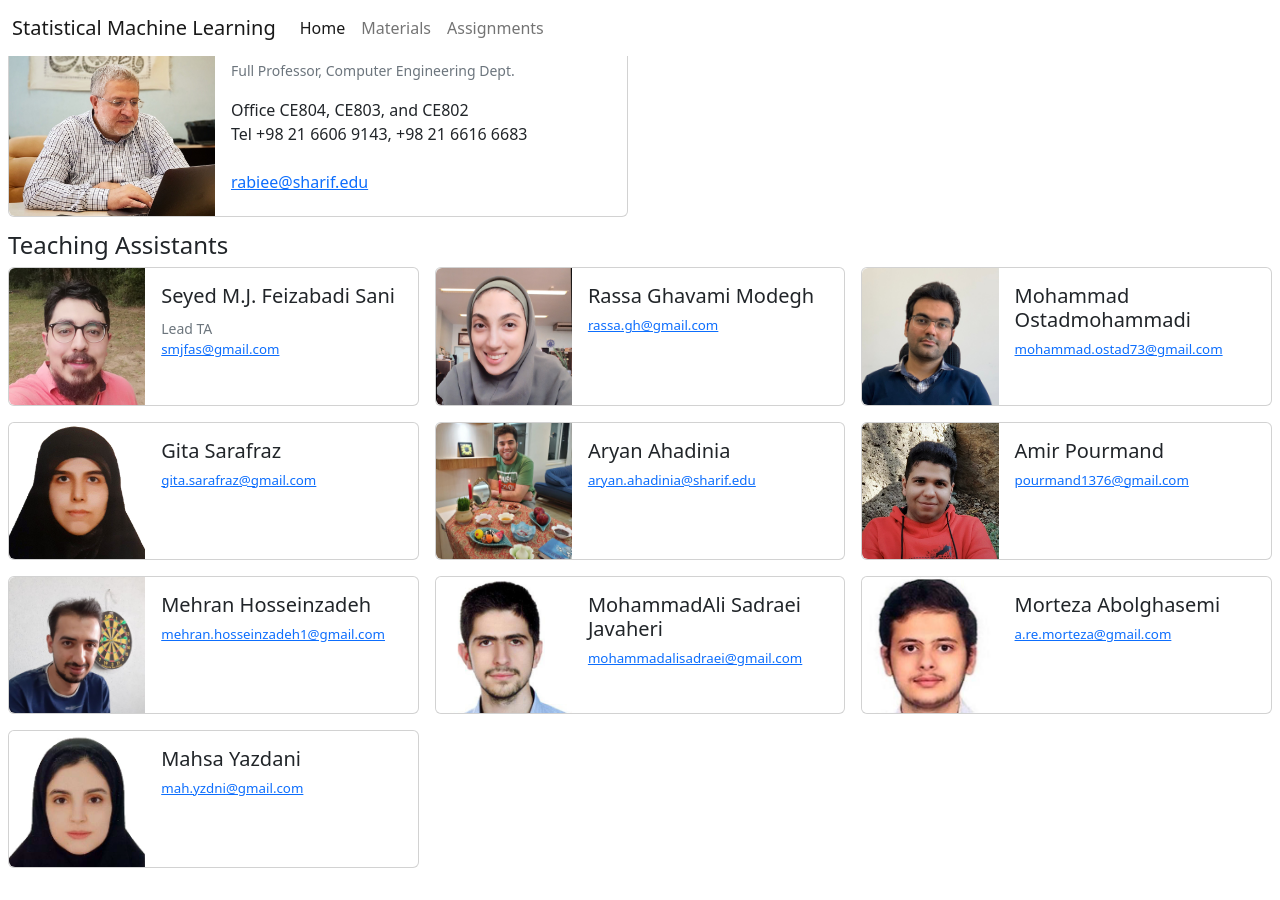
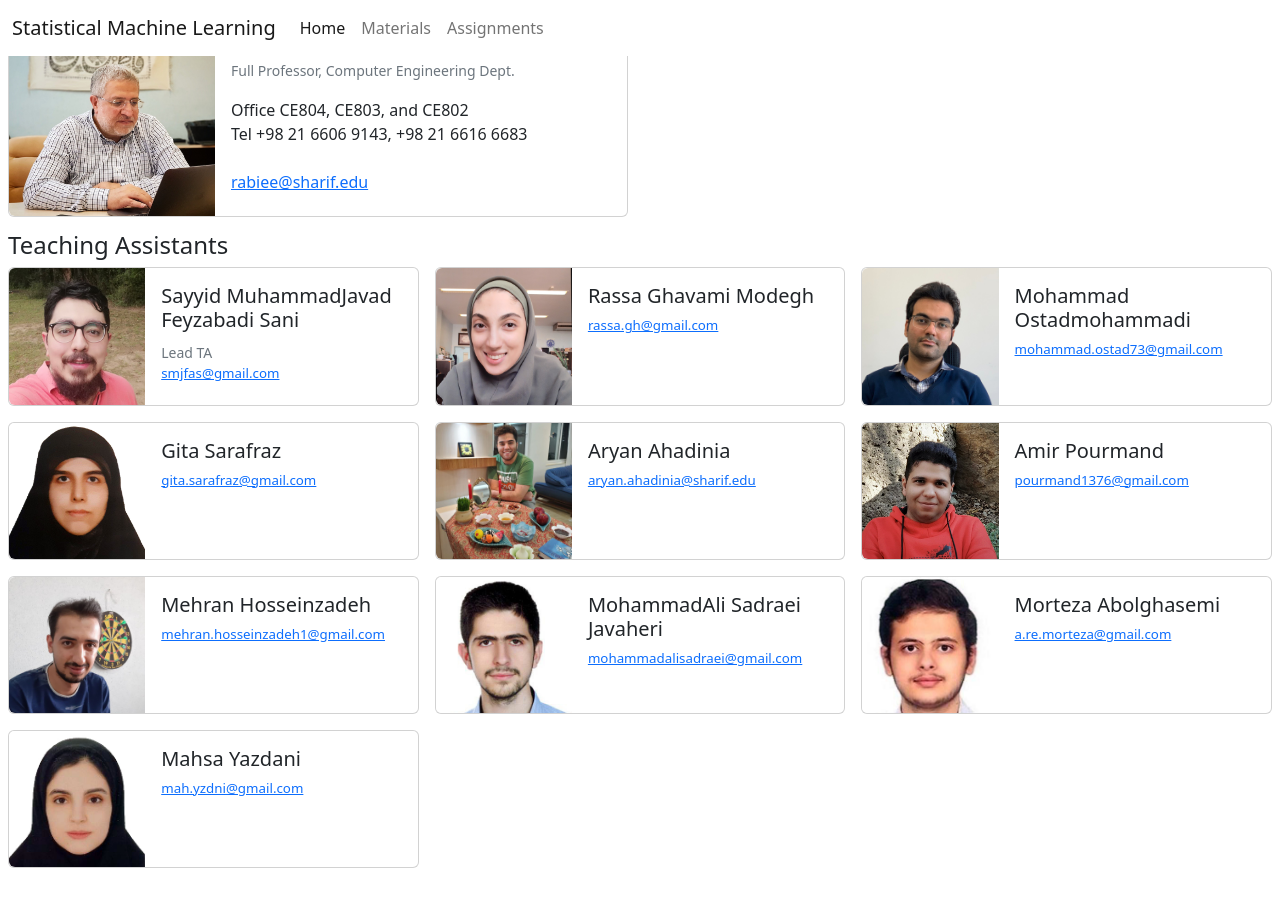
Before and after one commit to SML-SUT/SML-SUT.github.io, a Jekyll site: the page built from index.html, in a window 1280 px wide and 900 px high, scrolled down 526 px. Built offline with Jekyll 4.4.1, drawn with Linux system fonts in a browser that asks for light colours.

Commit message:
Change Seyed Name

```diff
--- a/_data/TAs.yml
+++ b/_data/TAs.yml
@@ -1,4 +1,4 @@
-- name: Seyed M.J. Feizabadi Sani
+- name: Sayyid MuhammadJavad Feyzabadi Sani
   subtitle: Lead TA
   email: smjfas@gmail.com
   img: assets/images/TAs/sani.jpg
```
